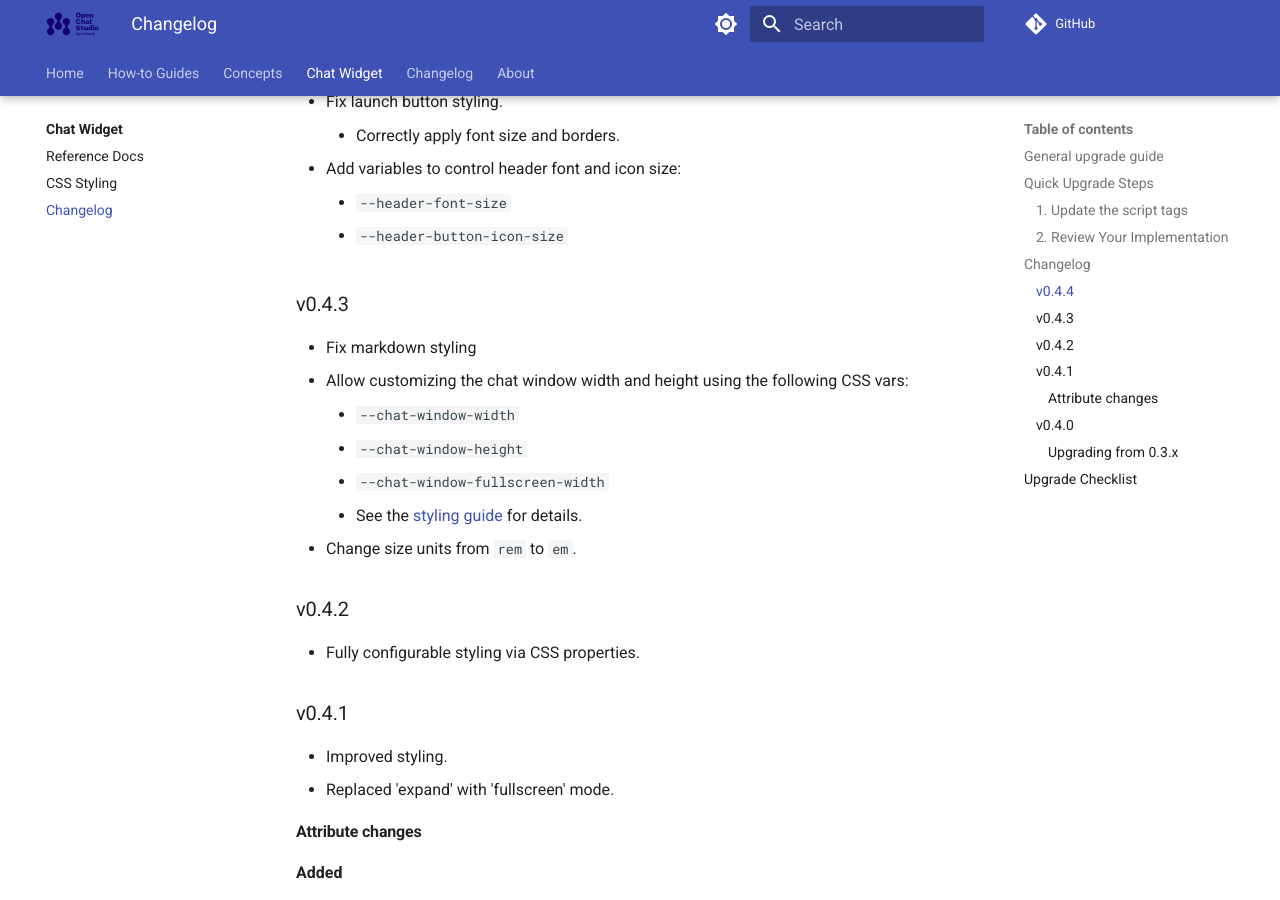
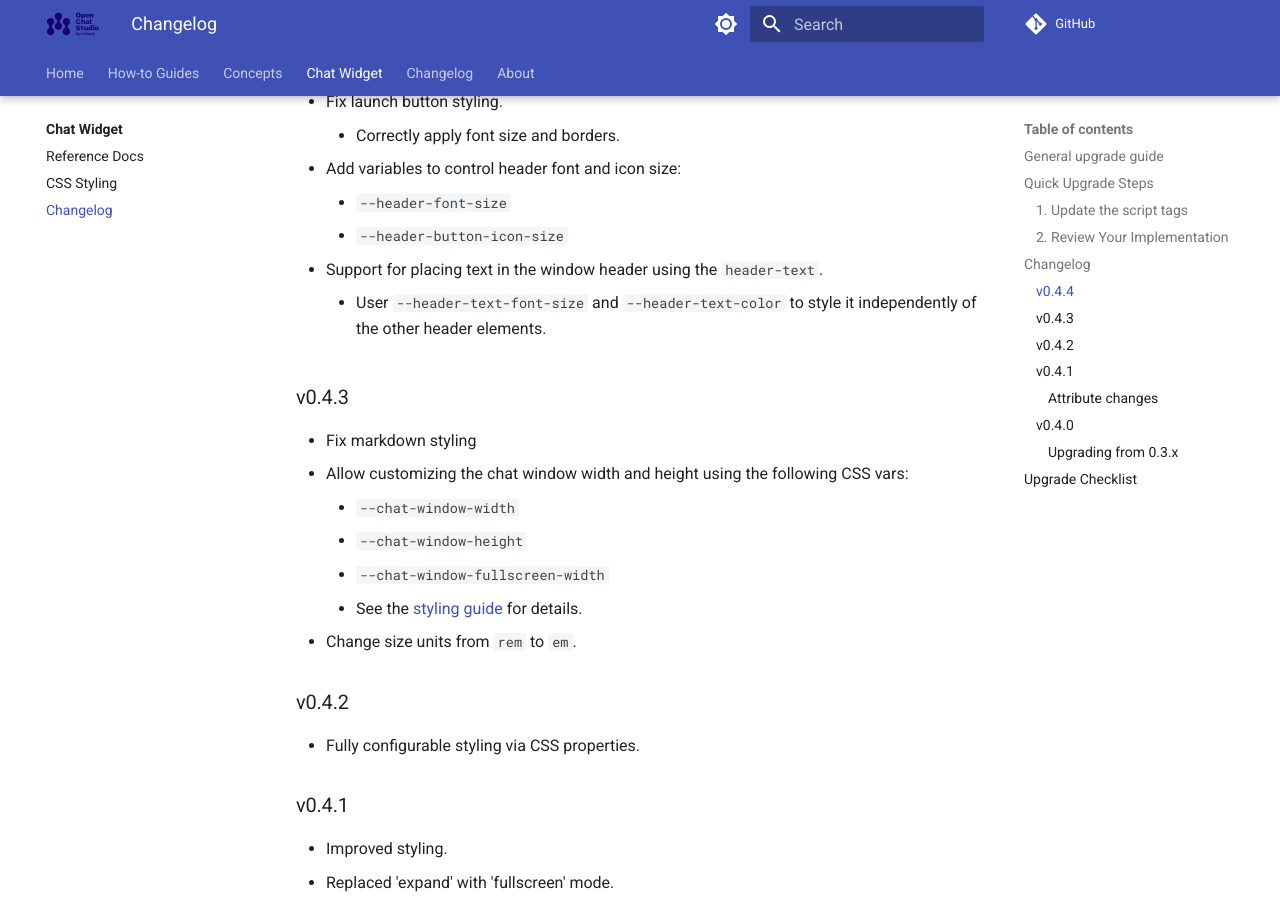
Before and after one commit to dimagi/open-chat-studio-docs, an MkDocs documentation site: the page built from docs/chat_widget/changelog.md, in a window 1280 px wide and 900 px high, scrolled down 869 px. Built offline with MkDocs 1.6.1 and Material for MkDocs 9.7.7, drawn with Linux system fonts in a browser that asks for light colours; a script that is not in the unit is left out; comment, search, counter and statistics services are not loaded.

Commit message:
update with header text details

```diff
--- a/docs/chat_widget/changelog.md
+++ b/docs/chat_widget/changelog.md
@@ -31,6 +31,8 @@ Check your current HTML implementation and compare it with the [latest propertie
 * Add variables to control header font and icon size:
     * `--header-font-size`
     * `--header-button-icon-size`
+* Support for placing text in the window header using the `header-text`.
+    * User `--header-text-font-size` and `--header-text-color` to style it independently of the other header elements.
 
 ### v0.4.3
 
```
Also changed, not shown: docs/chat_widget/reference.md (+1 -0 lines), docs/chat_widget/styling.md (+3 -1 lines).
